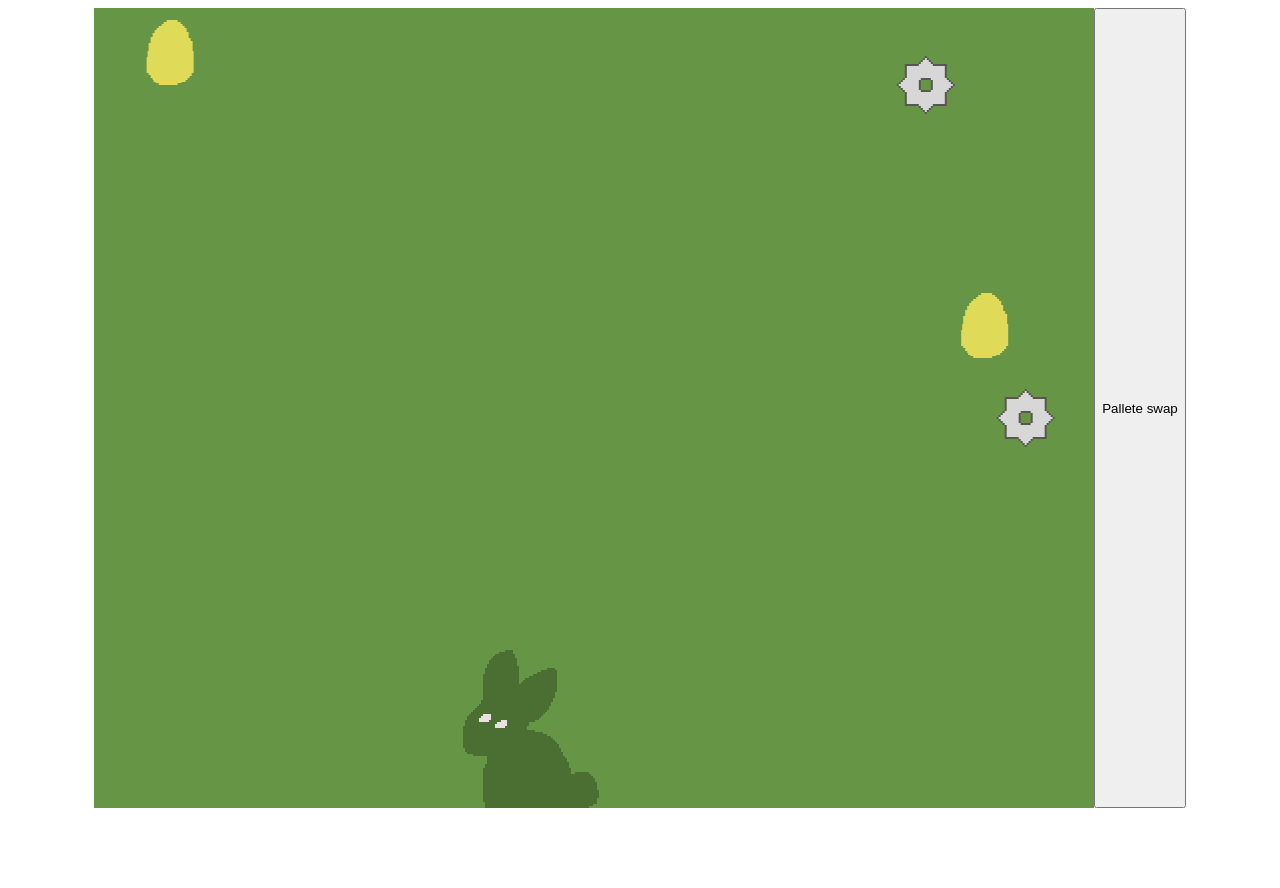
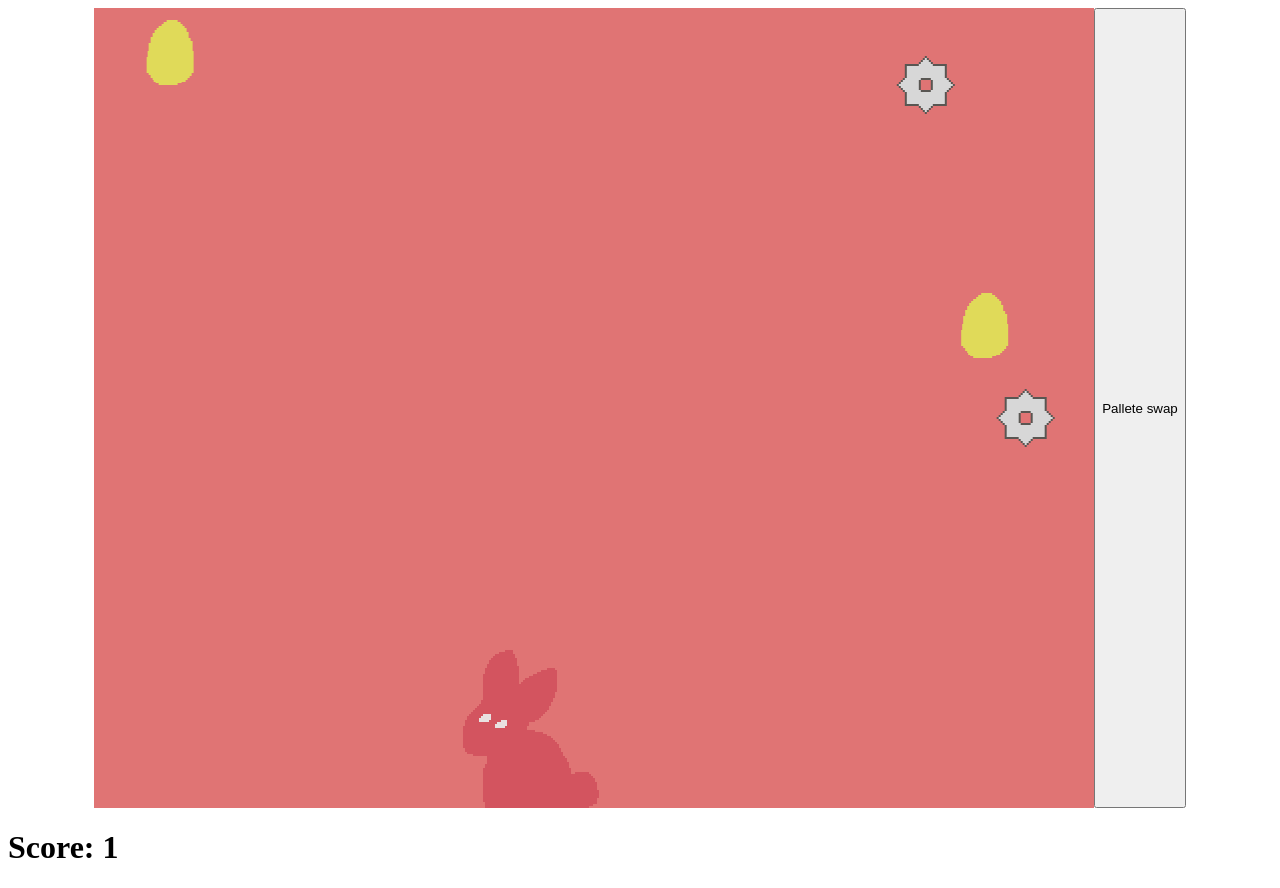
Before and after one commit to KacperTZSTI/Egg-game, a plain HTML site: page game1.html in a window 1280 px wide. Both pictures are taken after a click on the button "Pallete swap". Before the commit the page ends 816 px from the top, so only its background shows below. Drawn offline with Linux system fonts and the light colour scheme.

Commit message:
fix: palettes can now be swaped

```diff
--- a/game1.html
+++ b/game1.html
@@ -5,18 +5,22 @@
     <meta name="viewport" content="width=device-width, initial-scale=1.0">
     <script defer type="module" src="script.js"></script>
     <title>jajca</title>
-</head>
-<body>
-    <canvas id="game" width="1000" height="800"></canvas>
-
     <style>
-        html, body{
+        main{
             display: flex;
             justify-content: center;
             image-rendering: pixelated;
         }
-    </style>
+        </style>
+</head>
+<body>
+    <main>
+
+        <canvas id="game" width="1000" height="800"></canvas>
+
 
     <button id="pallete">Pallete swap</button>
+    </main>
+    <h1 id="score">Score: 0</h1>
 </body>
 </html>
--- a/script.js
+++ b/script.js
@@ -14,10 +14,16 @@ const input = new Input();
 let facing = "LEFT";
 let z = false;
 let d = 0;
-let p = "green";
+let p = false;
 let dmg = false;
 let flash = false;
 let score = 0;
+
+document.querySelector("#pallete").onclick = ()=>{
+  p = !p;
+  back.resource = p?res.images.back:res.images.back2;
+  bun.resource = p?res.images.bun:res.images.bun2;
+}
 
 const back = new Sprite({
   resource: res.images.back2,
@@ -208,6 +214,7 @@ function draw(){
   ctx.clearRect(0, 0, canvas.width, canvas.height);
   back.drawImage(ctx, 0, 0);
   bun.drawImage(ctx, bunPos.x, bunPos.y);
+  document.querySelector("#score").innerText = `Score: ${score}`
   drawEggs();
   drawSaws();
 }
```
